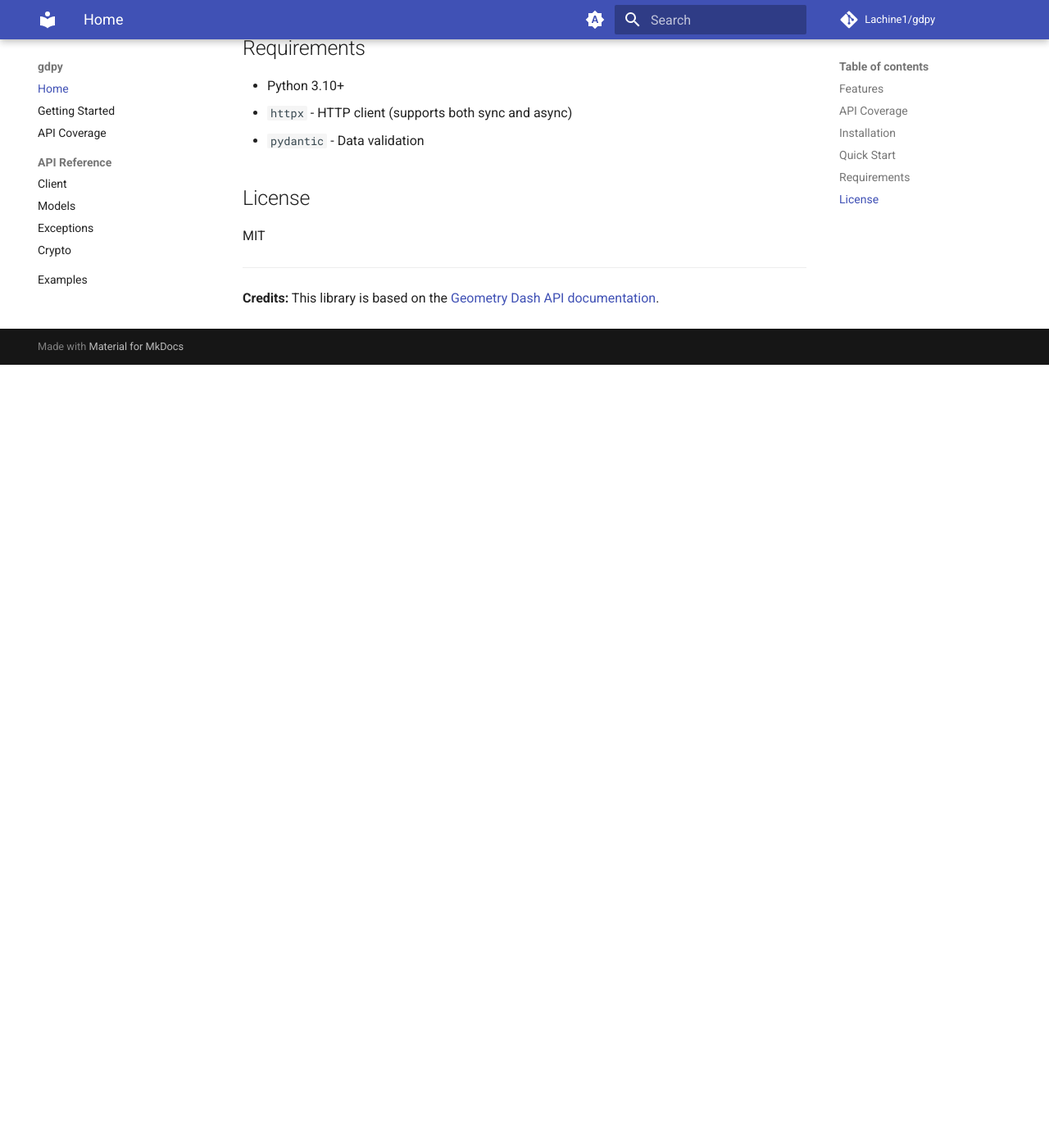
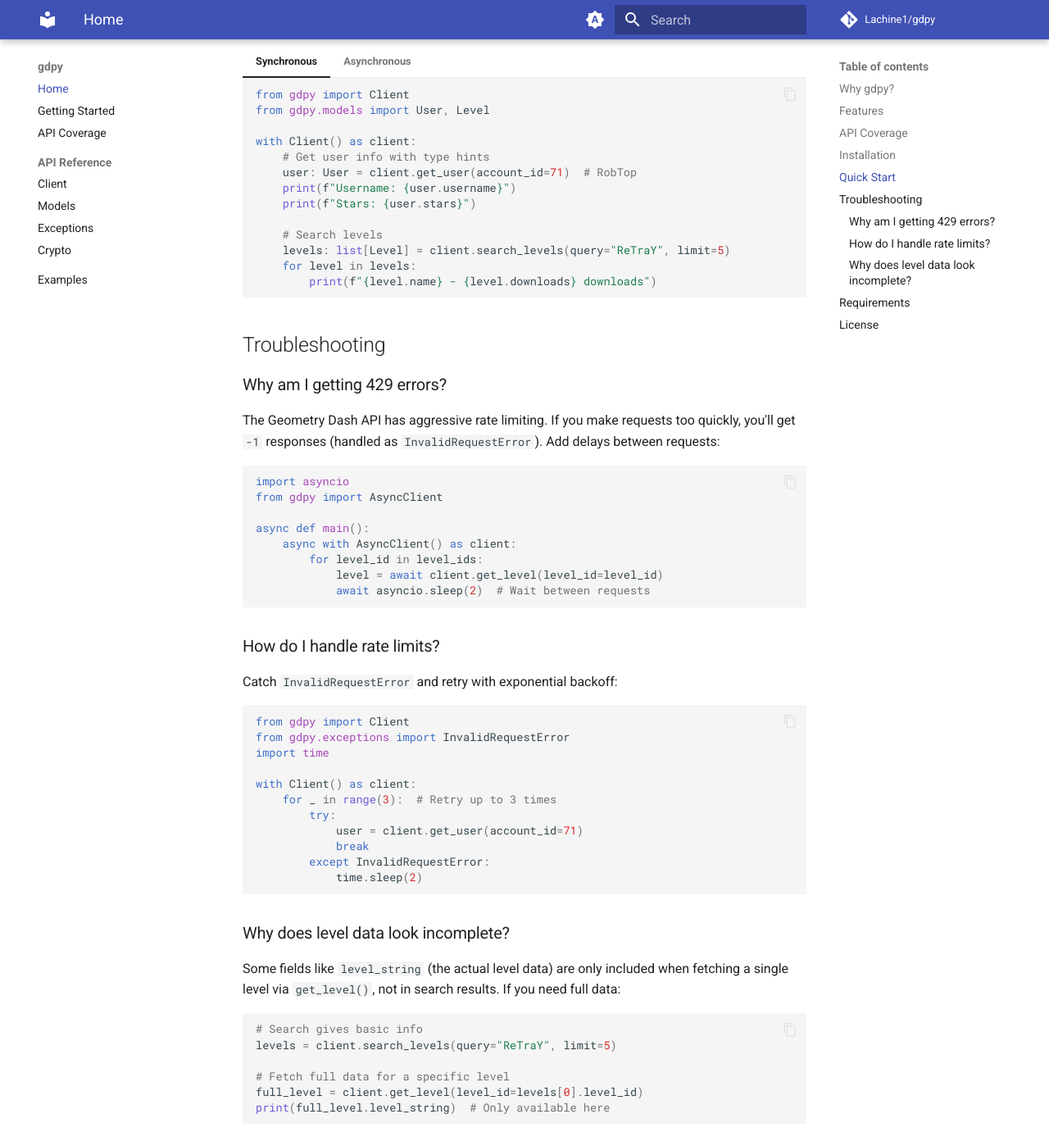
Before and after one commit to Lachine1/gdpy, an MkDocs documentation site: the page built from docs/index.md, in a window 1280 px wide and 1400 px high, scrolled down 1593 px. Shown: the whole window at 82% size. Built offline with MkDocs 1.6.1 and Material for MkDocs 9.7.7, drawn with Linux system fonts in a browser that asks for light colours; emoji names are drawn with the system emoji font; comment, search, counter and statistics services are not loaded; before the commit the page ends 2038 px from its top, so only the background shows below that; some of the changed text lies outside the part shown.

Commit message:
docs: add Why gdpy, troubleshooting FAQ, type hints in examples

````diff
--- a/docs/index.md
+++ b/docs/index.md
@@ -1,6 +1,16 @@
 # gdpy
 
 A modern, type-safe Python library for interacting with the Geometry Dash private API.
+
+## Why gdpy?
+
+Instead of manually crafting HTTP requests and parsing custom response formats, gdpy gives you:
+
+- **Clean Pythonic API** — `client.get_user(account_id=71)` vs constructing URLs and parsing `key:value` strings
+- **Full type safety** — IDE autocomplete and catch errors before runtime with Pydantic models
+- **Built-in crypto** — GJP2 encoding, XOR ciphers, and checksums handled automatically
+
+Raw `httpx` requires understanding GD's custom formats and encryption. gdpy abstracts that away.
 
 ## Features
 
@@ -39,15 +49,16 @@
 
     ```python
     from gdpy import Client
+    from gdpy.models import User, Level
 
     with Client() as client:
-        # Get user info
-        user = client.get_user(account_id=71) # RobTop
+        # Get user info with type hints
+        user: User = client.get_user(account_id=71)  # RobTop
         print(f"Username: {user.username}")
         print(f"Stars: {user.stars}")
 
         # Search levels
-        levels = client.search_levels(query="ReTraY", limit=5)
+        levels: list[Level] = client.search_levels(query="ReTraY", limit=5)
         for level in levels:
             print(f"{level.name} - {level.downloads} downloads")
     ```
@@ -57,20 +68,70 @@
     ```python
     import asyncio
     from gdpy import AsyncClient
+    from gdpy.models import User, Level
 
     async def main():
         async with AsyncClient() as client:
-            # Get user info
-            user = await client.get_user(account_id=71)
+            # Get user info with type hints
+            user: User = await client.get_user(account_id=71)
             print(f"Username: {user.username}")
+            print(f"Stars: {user.stars}")
 
             # Search levels
-            levels = await client.search_levels(query="ReTraY", limit=5)
+            levels: list[Level] = await client.search_levels(query="ReTraY", limit=5)
             for level in levels:
                 print(f"{level.name}")
 
     asyncio.run(main())
     ```
+
+## Troubleshooting
+
+### Why am I getting 429 errors?
+
+The Geometry Dash API has aggressive rate limiting. If you make requests too quickly, you'll get `-1` responses (handled as `InvalidRequestError`). Add delays between requests:
+
+```python
+import asyncio
+from gdpy import AsyncClient
+
+async def main():
+    async with AsyncClient() as client:
+        for level_id in level_ids:
+            level = await client.get_level(level_id=level_id)
+            await asyncio.sleep(2)  # Wait between requests
+```
+
+### How do I handle rate limits?
+
+Catch `InvalidRequestError` and retry with exponential backoff:
+
+```python
+from gdpy import Client
+from gdpy.exceptions import InvalidRequestError
+import time
+
+with Client() as client:
+    for _ in range(3):  # Retry up to 3 times
+        try:
+            user = client.get_user(account_id=71)
+            break
+        except InvalidRequestError:
+            time.sleep(2)
+```
+
+### Why does level data look incomplete?
+
+Some fields like `level_string` (the actual level data) are only included when fetching a single level via `get_level()`, not in search results. If you need full data:
+
+```python
+# Search gives basic info
+levels = client.search_levels(query="ReTraY", limit=5)
+
+# Fetch full data for a specific level
+full_level = client.get_level(level_id=levels[0].level_id)
+print(full_level.level_string)  # Only available here
+```
 
 ## Requirements
 
````
